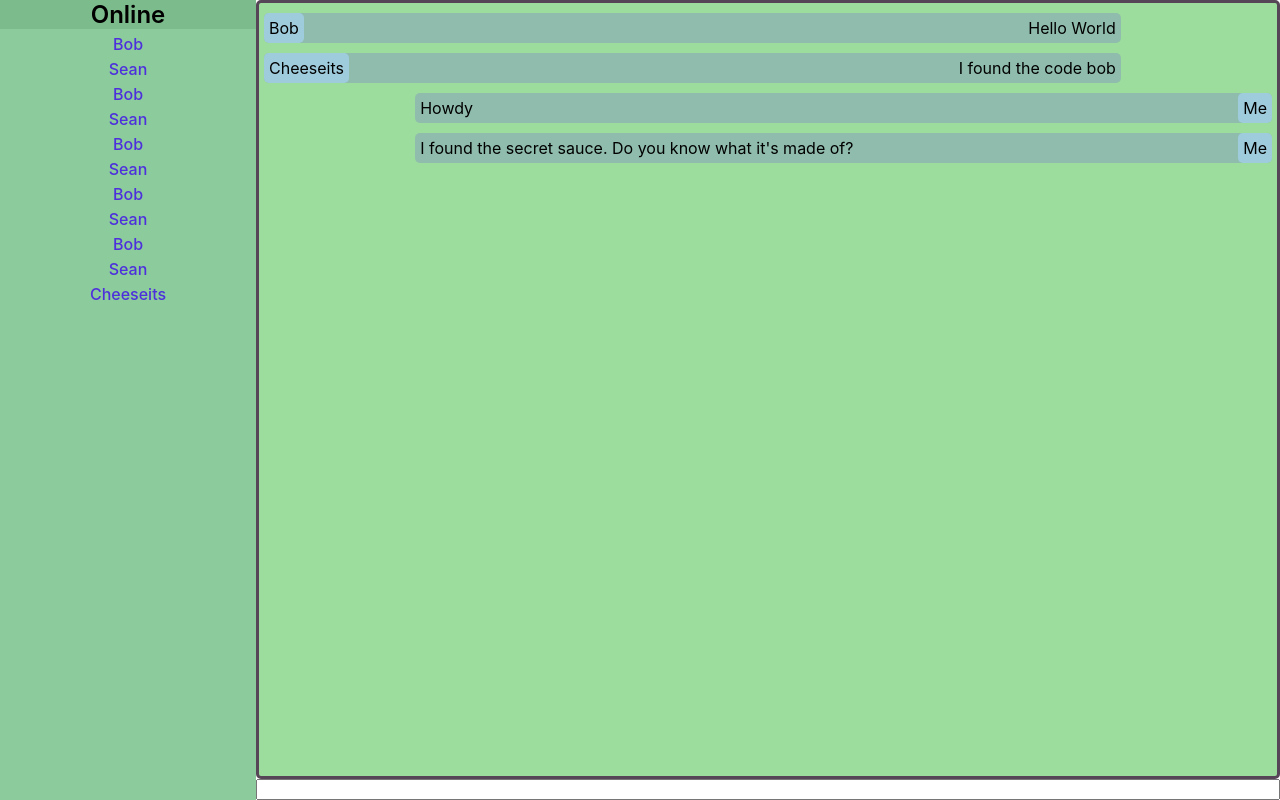
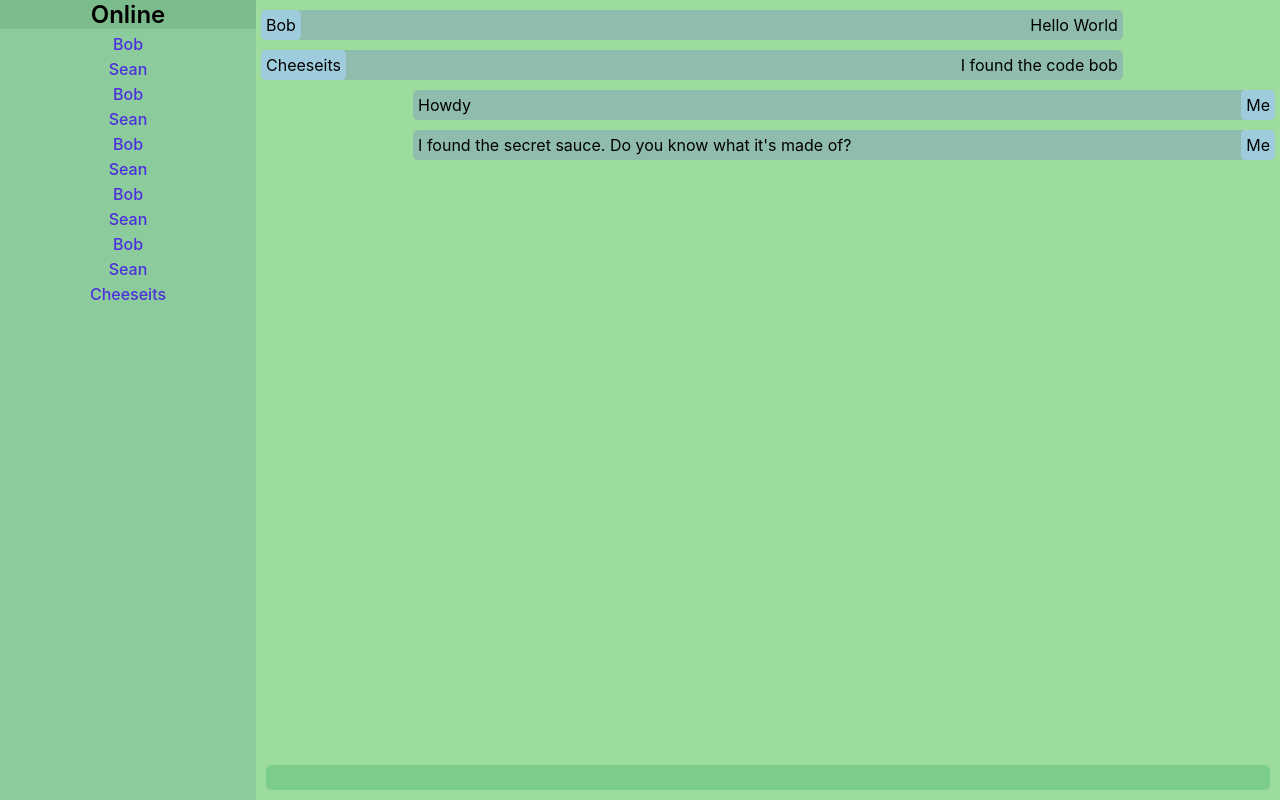
Before and after one commit to RaspberryProgramming/Chat-Template, a React (Create React App) app: page / in a window 1280 px wide. Built offline with nearby package versions, Linux system fonts and the light colour scheme.

Commit message:
Changed some css

```diff
--- a/src/css/App.css
+++ b/src/css/App.css
@@ -2,11 +2,15 @@
   text-align: center;
   height:100vh;
   display:flex;
+  background-color: #9CDC9C;
+  max-height: 100vh;
+  scrollbar-color: #8CCC9C #9CDC9C;
 }
 
 .App .col {
   display:flex;
   height:100%;
+  max-height:100%;
   flex-direction: column;
 }
 
@@ -16,3 +20,12 @@
 .App .col.W-80 {
   width:80%;
 }
+
+input {
+  background-color: #7CCC8C;
+  border: none;
+  margin: 10px;
+  padding: 5px;
+  border-radius: 5px;
+
+}
--- a/src/css/Messages.css
+++ b/src/css/Messages.css
@@ -3,12 +3,9 @@
     flex-direction: column;
     height:auto;
     flex-grow:1;
-    border-style: solid;
-    border-color: #554556;
-    border-radius:5px;
-    background-color: #9CDC9C;
     justify-content: start;
     padding: 5px;
     max-height:100%;
     flex-grow: 1;
+    overflow-y: scroll;
 }
```
